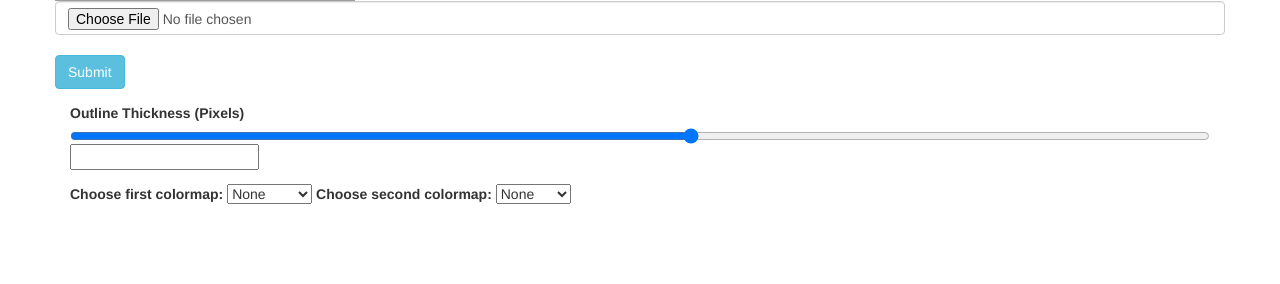
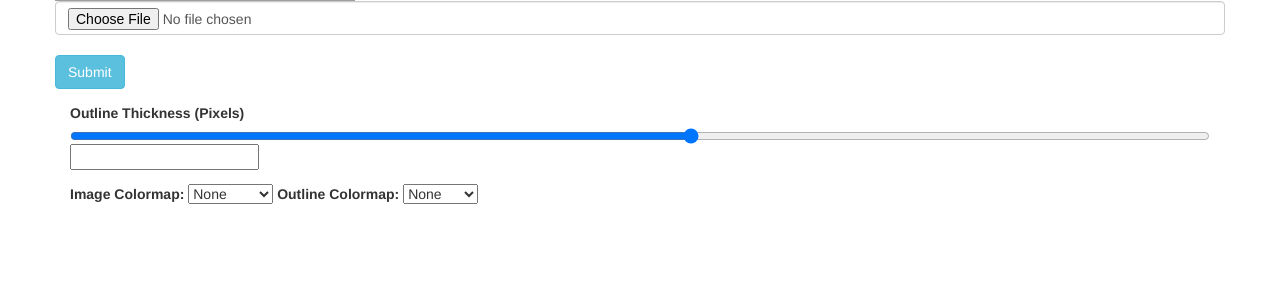
Before and after one commit to Jbuckley5/PMACS, a Flask app: page / in a window 1280 px wide. Shown: the part 408-692 px from the top of the page. Run offline with Flask 2, Linux system fonts and the light colour scheme; some libraries are stand-ins or nearby versions; grey boxes are pictures that could not be loaded.

Commit message:
changed cmap labels

```diff
--- a/templates/index.html
+++ b/templates/index.html
@@ -73,7 +73,7 @@
         <input type="text" id="textInput" value="">
       </form>
       <form>
-        <label for="cm">Choose first colormap:</label>
+        <label for="cm">Image Colormap:</label>
         <select name="cm" id="cm" onchange="getOption()">
           <option value="None" selected>None</option>
           <option value="Spectral">Spectral</option>
@@ -94,7 +94,7 @@
           <option value="terrain">Terrain</option>
           <option value="gnuplot">Gnuplot</option>
         </select>
-        <label for="cm2">Choose second colormap:</label>
+        <label for="cm2">Outline Colormap:</label>
         <select name="cm2" id="cm2" onchange="getOption()">
           <option value="None" selected>None</option>
           <option value="hot">Hot</option>
```
